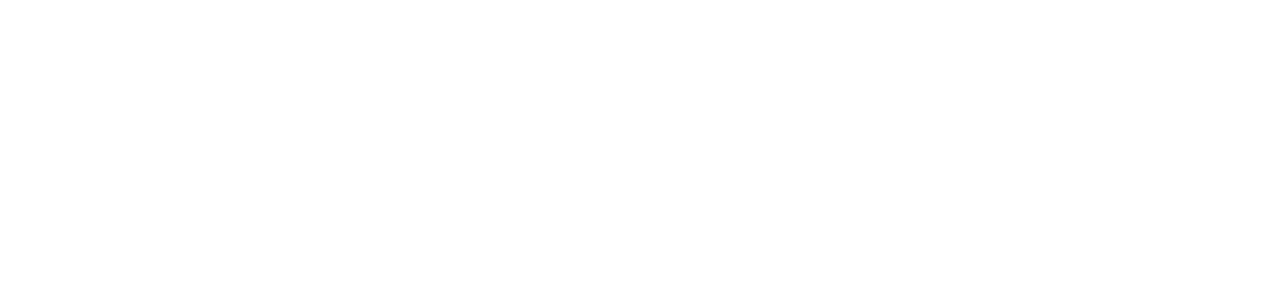
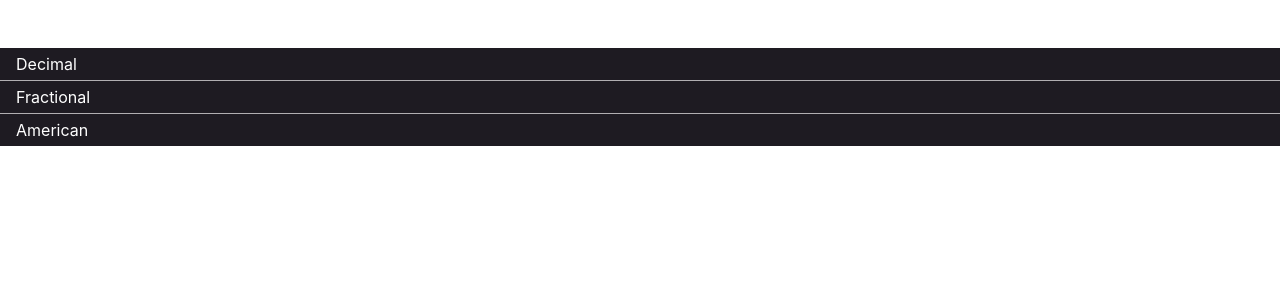
Before and after one commit to HamzaDincer/theScore-client, a React (Create React App) app: page /oddsdisplay in a window 1280 px wide. Before the commit this address had no page. Shown: the top 300 px of the page. Built offline with nearby package versions, Linux system fonts and the light colour scheme.

Commit message:
changed settings to oddsDisplay

```diff
--- a/src/App.js
+++ b/src/App.js
@@ -1,13 +1,13 @@
 import './App.scss';
 import { BrowserRouter, Routes, Route} from 'react-router-dom'
-import Settings from './pages/Settings/Settings';
+import OddsDisplay from './pages/OddsDisplay/OddsDisplay';
 
 function App() {
   return (
     <>
     <BrowserRouter>
       <Routes>
-        <Route path='/settings' element={<Settings />}/>
+        <Route path='/oddsdisplay' element={<OddsDisplay />}/>
       </Routes>
     </BrowserRouter>
     </>
--- /dev/null
+++ b/src/pages/OddsDisplay/OddsDisplay.jsx
@@ -0,0 +1,22 @@
+import "./OddsDisplay.scss"
+
+export default function OddsDisplay() {
+
+    return (
+        <main className='odds'>
+            <ul className='odds__list'>
+                <li className='odds__item'>
+                    <p className='odds__text'>Decimal</p>
+                </li>
+                <div className='odds__divider' />
+                <li className='odds__item'>
+                    <p className='odds__text'>Fractional</p>
+                </li>
+                <div className='odds__divider' />
+                <li className='odds__item'>
+                    <p className='odds__text'>American</p>
+                </li>
+            </ul>
+        </main>
+    )
+}
--- /dev/null
+++ b/src/pages/OddsDisplay/OddsDisplay.scss
@@ -0,0 +1,55 @@
+@use '../../styles/partials/variables' as *;
+
+* {
+    box-sizing: border-box;
+    margin: 0;
+    padding: 0;
+}
+
+.odds {
+    background-color: $score-darkblack;
+    color: white;
+    height: 100%;
+    margin-top: 0;
+
+    &__list {
+        margin-top: 3rem;
+    }
+
+    &__item {
+        height: 2rem;
+        display: flex;
+        align-items: center;
+        padding: 1rem;
+    }
+
+    &__text {
+
+    }
+
+    &__divider {
+        width: 100%;
+        border-bottom: 0.0625rem solid $mercury;
+    }
+}
+
+
+
+.info {
+    // margin-top: 3rem;
+    display: flex;
+    padding: 1rem;
+    padding-top: 4rem;
+    &__text {
+        width: 66%;
+    }
+    &__title {
+
+    }
+    &__para {
+
+    }
+    &__img {
+        width: 33%;
+    }
+}
--- a/src/pages/Settings/Settings.jsx
+++ /dev/null
@@ -1,18 +0,0 @@
-import "./Settings.scss"
-import placeCat from '../../assets/images/200.jpeg'
-
-export default function Settings() {
-
-    return (
-        <main>
-            <section className='info'>
-                <div className='info__text'>
-                    <h3 className='info__title'>John Doe</h3>
-                    <p className='info__para'>Lorem ipsum dolor sit amet consectetur. Eget nunc morbi lorem.Lorem ipsum dolor sit amet.</p>
-                </div>
-                <img className='info__img' src={placeCat} />
-            </section>
-
-        </main>
-    )
-}
--- a/src/pages/Settings/Settings.scss
+++ /dev/null
@@ -1,5 +0,0 @@
-.info {
-    &__text {
-
-    }
-}
```
